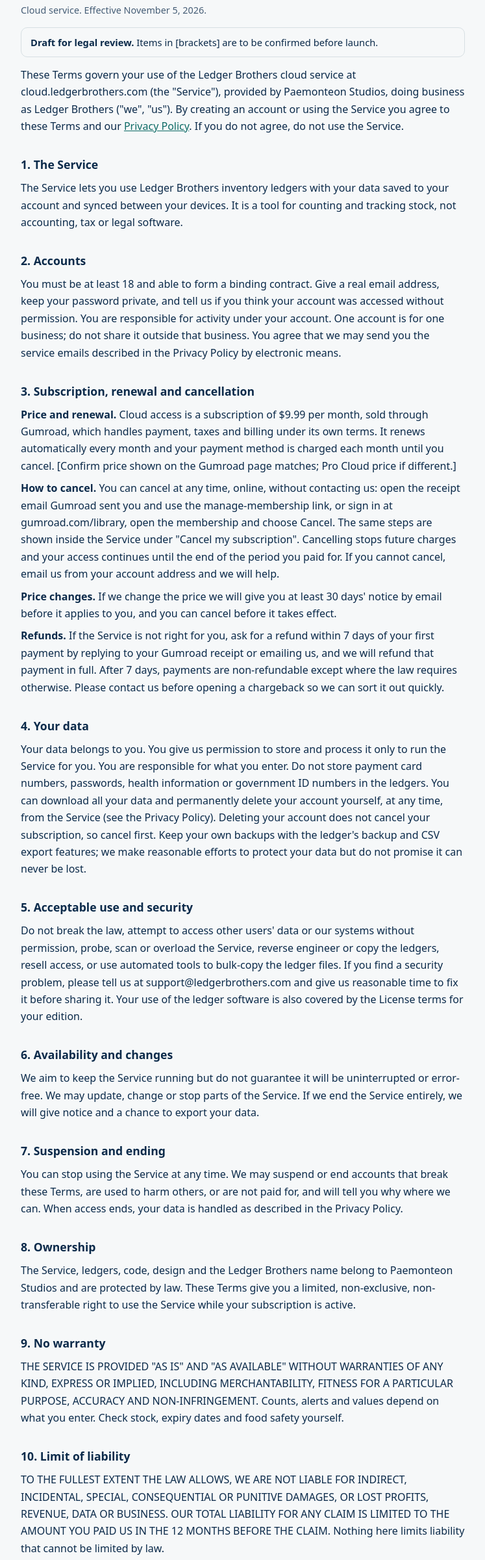
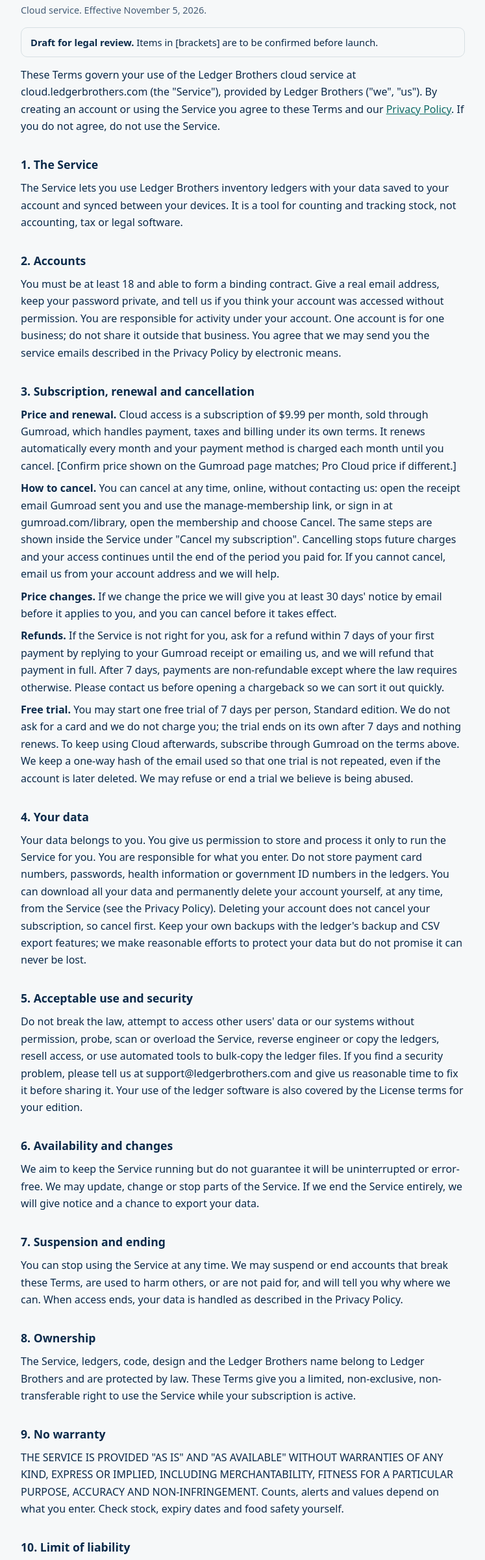
Before and after one commit to PaemonteonStudios/ledgerbrothers-cloud, a plain HTML site: page terms.html in a window 1280 px wide. Shown: the part 105-2506 px from the top of the page at 65% size, without its empty margins (266-1013 px from the left). Drawn offline with Linux system fonts and the light colour scheme.

Commit message:
Update company name from Paemonteon Studios to Ledger Brothers

```diff
--- a/terms.html
+++ b/terms.html
@@ -13,7 +13,7 @@ a{color:var(--teal)}.mute{opacity:.75;font-size:.9rem}.draft{border:1px solid va
 table{border-collapse:collapse;width:100%;font-size:.92rem}th,td{text-align:left;padding:6px 8px;border-bottom:1px solid var(--line);vertical-align:top}
 nav a{margin-right:14px}
 </style></head><body><div class="wrap"><nav><a href="./">Back to sign in</a><a href="terms.html">Terms</a><a href="privacy.html">Privacy</a></nav><h1>Terms of Service</h1><p class="mute">Cloud service. Effective November 5, 2026.</p><div class="draft"><b>Draft for legal review.</b> Items in [brackets] are to be confirmed before launch.</div>
-<p>These Terms govern your use of the Ledger Brothers cloud service at cloud.ledgerbrothers.com (the "Service"), provided by Paemonteon Studios, doing business as Ledger Brothers ("we", "us"). By creating an account or using the Service you agree to these Terms and our <a href="privacy.html">Privacy Policy</a>. If you do not agree, do not use the Service.</p>
+<p>These Terms govern your use of the Ledger Brothers cloud service at cloud.ledgerbrothers.com (the "Service"), provided by Ledger Brothers ("we", "us"). By creating an account or using the Service you agree to these Terms and our <a href="privacy.html">Privacy Policy</a>. If you do not agree, do not use the Service.</p>
 <h2>1. The Service</h2>
 <p>The Service lets you use Ledger Brothers inventory ledgers with your data saved to your account and synced between your devices. It is a tool for counting and tracking stock, not accounting, tax or legal software.</p>
 <h2>2. Accounts</h2>
@@ -23,6 +23,7 @@ nav a{margin-right:14px}
 <p><b>How to cancel.</b> You can cancel at any time, online, without contacting us: open the receipt email Gumroad sent you and use the manage-membership link, or sign in at gumroad.com/library, open the membership and choose Cancel. The same steps are shown inside the Service under "Cancel my subscription". Cancelling stops future charges and your access continues until the end of the period you paid for. If you cannot cancel, email us from your account address and we will help.</p>
 <p><b>Price changes.</b> If we change the price we will give you at least 30 days' notice by email before it applies to you, and you can cancel before it takes effect.</p>
 <p><b>Refunds.</b> If the Service is not right for you, ask for a refund within 7 days of your first payment by replying to your Gumroad receipt or emailing us, and we will refund that payment in full. After 7 days, payments are non-refundable except where the law requires otherwise. Please contact us before opening a chargeback so we can sort it out quickly.</p>
+<p><b>Free trial.</b> You may start one free trial of 7 days per person, Standard edition. We do not ask for a card and we do not charge you; the trial ends on its own after 7 days and nothing renews. To keep using Cloud afterwards, subscribe through Gumroad on the terms above. We keep a one-way hash of the email used so that one trial is not repeated, even if the account is later deleted. We may refuse or end a trial we believe is being abused.</p>
 <h2>4. Your data</h2>
 <p>Your data belongs to you. You give us permission to store and process it only to run the Service for you. You are responsible for what you enter. Do not store payment card numbers, passwords, health information or government ID numbers in the ledgers. You can download all your data and permanently delete your account yourself, at any time, from the Service (see the Privacy Policy). Deleting your account does not cancel your subscription, so cancel first. Keep your own backups with the ledger's backup and CSV export features; we make reasonable efforts to protect your data but do not promise it can never be lost.</p>
 <h2>5. Acceptable use and security</h2>
@@ -32,7 +33,7 @@ nav a{margin-right:14px}
 <h2>7. Suspension and ending</h2>
 <p>You can stop using the Service at any time. We may suspend or end accounts that break these Terms, are used to harm others, or are not paid for, and will tell you why where we can. When access ends, your data is handled as described in the Privacy Policy.</p>
 <h2>8. Ownership</h2>
-<p>The Service, ledgers, code, design and the Ledger Brothers name belong to Paemonteon Studios and are protected by law. These Terms give you a limited, non-exclusive, non-transferable right to use the Service while your subscription is active.</p>
+<p>The Service, ledgers, code, design and the Ledger Brothers name belong to Ledger Brothers and are protected by law. These Terms give you a limited, non-exclusive, non-transferable right to use the Service while your subscription is active.</p>
 <h2>9. No warranty</h2>
 <p>THE SERVICE IS PROVIDED "AS IS" AND "AS AVAILABLE" WITHOUT WARRANTIES OF ANY KIND, EXPRESS OR IMPLIED, INCLUDING MERCHANTABILITY, FITNESS FOR A PARTICULAR PURPOSE, ACCURACY AND NON-INFRINGEMENT. Counts, alerts and values depend on what you enter. Check stock, expiry dates and food safety yourself.</p>
 <h2>10. Limit of liability</h2>
@@ -42,4 +43,4 @@ nav a{margin-right:14px}
 <h2>12. Changes and general</h2>
 <p>We may update these Terms and will post the new version with a new date, and email account holders about material changes; continuing to use the Service after a change means you accept it. These Terms, the Privacy Policy and the License terms are the whole agreement about the Service. If part is unenforceable, the rest stays in effect.</p>
 <h2>Contact</h2>
-<p>Paemonteon Studios (doing business as Ledger Brothers), 1241 Johnson Ave, PMB 241, San Luis Obispo, CA 93401, USA. Email: <a href="mailto:support@ledgerbrothers.com">support@ledgerbrothers.com</a>.</p></div></body></html>
+<p>Ledger Brothers, 1241 Johnson Ave, PMB 241, San Luis Obispo, CA 93401, USA. Email: <a href="mailto:support@ledgerbrothers.com">support@ledgerbrothers.com</a>.</p></div></body></html>
```
